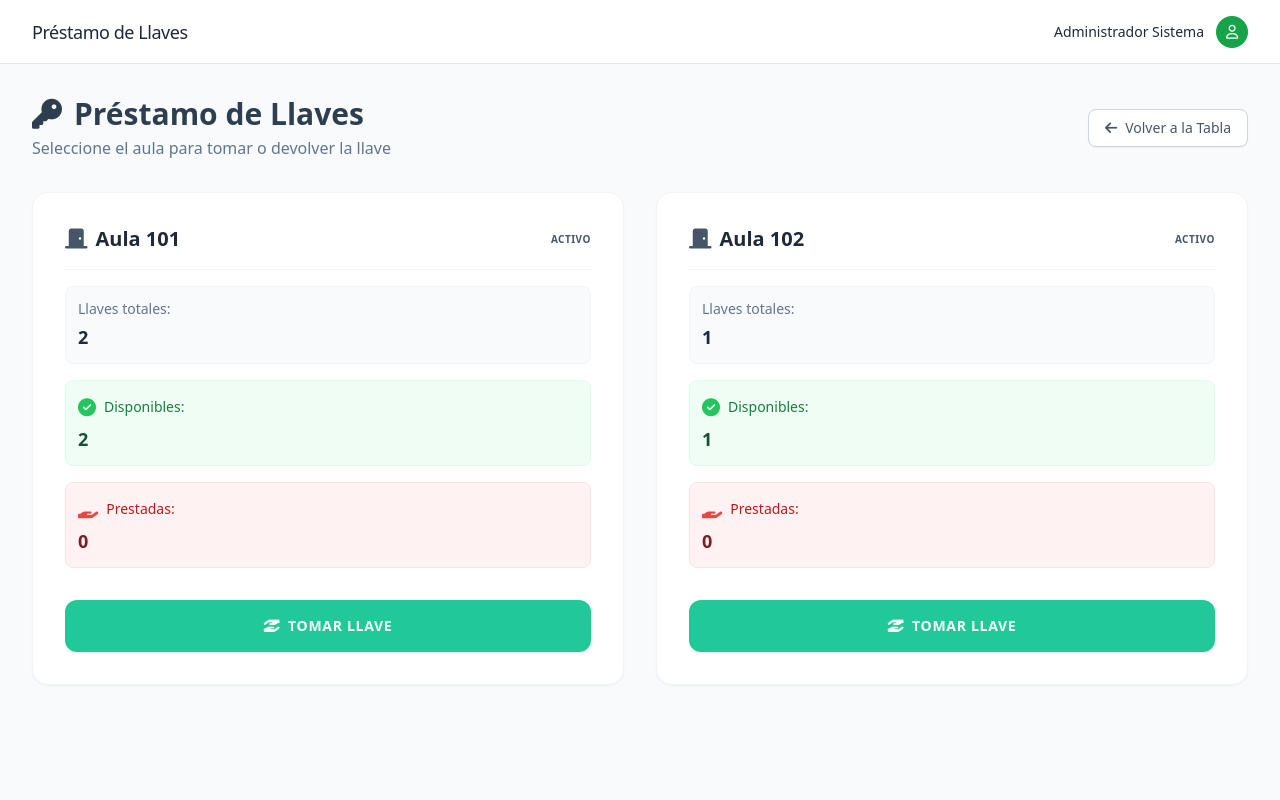
After one commit to branr9/registro_ingreso_sena, a PHP site: page /views/keyviews/prestamo_llaves.php in a window 1280 px wide. The commit adds this page. Run offline with PHP 8.4, Linux system fonts and the light colour scheme; some libraries are stand-ins or nearby versions.

Commit message:
se crea la pantalla prestamo llave
se crearon las pantallas de tomar/devolver llave y tomar llave

```diff
--- a/registroIngreso/views/keyviews/keyviews.php
+++ b/registroIngreso/views/keyviews/keyviews.php
@@ -59,7 +59,9 @@
                 <h3 class="text-lg font-bold">Listado de Aulas</h3>
                 <div class="flex gap-3">
                     <button id="btn-nueva-aula" class="btn-primario"><i class="fa-solid fa-plus mr-1"></i> Nueva Aula</button>
-                    <button id="btn-registrar-prestamo" class="btn-secundario"><i class="fa-solid fa-hand-holding-hand mr-1"></i> Tomar/Devolver</button>
+                    <a href="prestamo_llaves.php" id="btn-registrar-prestamo" class="btn-secundario inline-block">
+                        <i class="fa-solid fa-hand-holding-hand mr-1"></i> Tomar/Devolver
+                    </a>
                 </div>
             </div>
 
--- /dev/null
+++ b/registroIngreso/views/keyviews/prestamo_llaves.php
@@ -0,0 +1,181 @@
+<!DOCTYPE html>
+<html lang="es">
+<head>
+    <meta charset="UTF-8">
+    <meta name="viewport" content="width=device-width, initial-scale=1.0">
+    <title>Préstamo de Llaves</title>
+    <script src="https://cdn.tailwindcss.com"></script>
+    <link rel="stylesheet" href="https://cdnjs.cloudflare.com/ajax/libs/font-awesome/6.4.0/css/all.min.css">
+</head>
+<body class="bg-slate-50 text-slate-800 h-screen flex flex-col overflow-hidden relative">
+
+    <header class="h-16 bg-white border-b flex items-center justify-between px-8 shrink-0">
+        <h2 class="text-lg font-medium tracking-tight">Préstamo de Llaves</h2>
+        <div class="flex items-center gap-3">
+            <span class="text-sm font-medium">Administrador Sistema</span>
+            <div class="w-8 h-8 rounded-full bg-green-600 text-white flex items-center justify-center font-bold text-sm"><i class="fa-regular fa-user"></i></div>
+        </div>
+    </header>
+
+    <main class="flex-1 overflow-y-auto p-8">
+
+        <div class="mb-8 flex items-center justify-between">
+            <div>
+                <h1 class="text-3xl font-bold text-[#2c3e50] flex items-center gap-3 mb-1">
+                    <i class="fa-solid fa-key"></i> Préstamo de Llaves
+                </h1>
+                <p class="text-slate-500">Seleccione el aula para tomar o devolver la llave</p>
+            </div>
+            <a href="keyviews.php" class="text-slate-600 hover:text-slate-900 font-medium text-sm flex items-center gap-2 border border-slate-300 px-4 py-2 rounded-lg bg-white shadow-sm transition">
+                <i class="fa-solid fa-arrow-left"></i> Volver a la Tabla
+            </a>
+        </div>
+
+        <div class="grid grid-cols-1 md:grid-cols-2 gap-8">
+
+            <div class="bg-white rounded-2xl shadow-sm border border-slate-100 p-8 flex flex-col h-full hover:shadow-lg transition">
+                <div class="flex justify-between items-center border-b border-slate-100 pb-4 mb-4">
+                    <h3 class="text-xl font-bold text-slate-800 flex items-center gap-2">
+                        <i class="fa-solid fa-door-closed text-slate-600"></i> Aula 101
+                    </h3>
+                    <span class="text-[10px] font-bold tracking-wider text-slate-600 uppercase">ACTIVO</span>
+                </div>
+                <div class="space-y-4 flex-1">
+                    <div class="p-3 bg-slate-50 rounded-lg border border-slate-100">
+                        <p class="text-sm text-slate-500 mb-1">Llaves totales:</p>
+                        <p class="text-lg font-bold text-slate-800">2</p>
+                    </div>
+                    <div class="p-3 bg-green-50 rounded-lg border border-green-100">
+                        <p class="text-sm text-green-700 font-medium flex items-center gap-2 mb-1">
+                            <i class="fa-solid fa-circle-check text-green-500 text-lg"></i> Disponibles:
+                        </p>
+                        <p class="text-lg font-bold text-green-900">2</p>
+                    </div>
+                    <div class="p-3 bg-red-50 rounded-lg border border-red-100">
+                        <p class="text-sm text-red-700 font-medium flex items-center gap-2 mb-1">
+                            <i class="fa-solid fa-hand-holding text-red-500 text-lg"></i> Prestadas:
+                        </p>
+                        <p class="text-lg font-bold text-red-900">0</p>
+                    </div>
+                </div>
+                <button onclick="abrirModalLlave('Aula 101')" class="w-full mt-8 bg-[#20c997] hover:bg-emerald-500 text-white font-bold py-4 rounded-xl flex justify-center items-center gap-2 transition shadow-sm uppercase tracking-wider text-sm">
+                    <i class="fa-solid fa-hand-holding-hand"></i> Tomar Llave
+                </button>
+            </div>
+
+            <div class="bg-white rounded-2xl shadow-sm border border-slate-100 p-8 flex flex-col h-full hover:shadow-lg transition">
+                <div class="flex justify-between items-center border-b border-slate-100 pb-4 mb-4">
+                    <h3 class="text-xl font-bold text-slate-800 flex items-center gap-2">
+                        <i class="fa-solid fa-door-closed text-slate-600"></i> Aula 102
+                    </h3>
+                    <span class="text-[10px] font-bold tracking-wider text-slate-600 uppercase">ACTIVO</span>
+                </div>
+                <div class="space-y-4 flex-1">
+                    <div class="p-3 bg-slate-50 rounded-lg border border-slate-100">
+                        <p class="text-sm text-slate-500 mb-1">Llaves totales:</p>
+                        <p class="text-lg font-bold text-slate-800">1</p>
+                    </div>
+                    <div class="p-3 bg-green-50 rounded-lg border border-green-100">
+                        <p class="text-sm text-green-700 font-medium flex items-center gap-2 mb-1">
+                            <i class="fa-solid fa-circle-check text-green-500 text-lg"></i> Disponibles:
+                        </p>
+                        <p class="text-lg font-bold text-green-900">1</p>
+                    </div>
+                    <div class="p-3 bg-red-50 rounded-lg border border-red-100">
+                        <p class="text-sm text-red-700 font-medium flex items-center gap-2 mb-1">
+                            <i class="fa-solid fa-hand-holding text-red-500 text-lg"></i> Prestadas:
+                        </p>
+                        <p class="text-lg font-bold text-red-900">0</p>
+                    </div>
+                </div>
+                <button onclick="abrirModalLlave('Aula 102')" class="w-full mt-8 bg-[#20c997] hover:bg-emerald-500 text-white font-bold py-4 rounded-xl flex justify-center items-center gap-2 transition shadow-sm uppercase tracking-wider text-sm">
+                    <i class="fa-solid fa-hand-holding-hand"></i> Tomar Llave
+                </button>
+            </div>
+
+        </div>
+    </main>
+
+    <div id="modal-tomar-llave" class="fixed inset-0 bg-slate-900/60 hidden items-center justify-center z-50 backdrop-blur-sm p-4">
+
+        <div class="bg-white rounded-xl shadow-2xl w-full max-w-md flex flex-col max-h-[90vh]">
+
+            <div class="px-6 py-4 border-b border-slate-100 flex justify-between items-center shrink-0">
+                <h3 class="font-bold text-lg text-[#2c3e50] flex items-center gap-2">
+                    <i class="fa-solid fa-hand-holding-hand"></i> Tomar Llave
+                </h3>
+                <button onclick="cerrarModalLlave()" class="text-slate-400 hover:text-red-500 transition text-xl">
+                    <i class="fa-solid fa-xmark"></i>
+                </button>
+            </div>
+
+            <div class="p-6 overflow-y-auto">
+
+                <p class="text-sm text-slate-500 mb-5">Aula: <span id="modal-aula-nombre" class="font-bold text-slate-800">Cargando...</span></p>
+
+                <form id="form-tomar-llave" class="space-y-4">
+                    <div>
+                        <label class="block text-sm font-semibold text-slate-700 mb-1 flex items-center gap-2">
+                            <i class="fa-solid fa-user text-slate-500"></i> Nombre Completo <span class="text-red-500">*</span>
+                        </label>
+                        <input type="text" placeholder="Nombre completo" required class="w-full border border-slate-300 rounded-lg px-3 py-2 text-sm focus:outline-none focus:ring-2 focus:ring-[#52b202] focus:border-transparent transition">
+                    </div>
+
+                    <div>
+                        <label class="block text-sm font-semibold text-slate-700 mb-1 flex items-center gap-2">
+                            <i class="fa-solid fa-id-card text-slate-500"></i> Documento <span class="text-red-500">*</span>
+                        </label>
+                        <input type="text" placeholder="Número de documento" required class="w-full border border-slate-300 rounded-lg px-3 py-2 text-sm focus:outline-none focus:ring-2 focus:ring-[#52b202] focus:border-transparent transition">
+                    </div>
+
+                    <div>
+                        <label class="block text-sm font-semibold text-slate-700 mb-1 flex items-center gap-2">
+                            <i class="fa-solid fa-building text-slate-500"></i> Departamento
+                        </label>
+                        <input type="text" placeholder="Departamento al que pertenece" class="w-full border border-slate-300 rounded-lg px-3 py-2 text-sm focus:outline-none focus:ring-2 focus:ring-[#52b202] focus:border-transparent transition">
+                    </div>
+
+                    <div>
+                        <label class="block text-sm font-semibold text-slate-700 mb-1 flex items-center gap-2">
+                            <i class="fa-solid fa-phone text-slate-500"></i> Teléfono
+                        </label>
+                        <input type="tel" placeholder="Número de teléfono" class="w-full border border-slate-300 rounded-lg px-3 py-2 text-sm focus:outline-none focus:ring-2 focus:ring-[#52b202] focus:border-transparent transition">
+                    </div>
+
+                    <div>
+                        <label class="block text-sm font-semibold text-slate-700 mb-1 flex items-center gap-2">
+                            <i class="fa-solid fa-comment-dots text-slate-500"></i> Observaciones
+                        </label>
+                        <textarea placeholder="Observaciones..." rows="2" class="w-full border border-slate-300 rounded-lg px-3 py-2 text-sm focus:outline-none focus:ring-2 focus:ring-[#52b202] focus:border-transparent transition resize-none"></textarea>
+                    </div>
+                </form>
+            </div>
+
+            <div class="px-6 py-4 border-t border-slate-100 flex justify-end gap-3 shrink-0 bg-slate-50">
+                <button type="button" onclick="cerrarModalLlave()" class="px-4 py-2 text-slate-600 font-medium hover:bg-slate-200 rounded-lg transition text-sm">Cancelar</button>
+                <button type="submit" form="form-tomar-llave" class="px-5 py-2 bg-[#20c997] text-white font-bold rounded-lg hover:bg-emerald-500 transition shadow-sm text-sm uppercase tracking-wide">
+                    Registrar
+                </button>
+            </div>
+
+        </div>
+    </div>
+
+    <script>
+        const modalLlave = document.getElementById('modal-tomar-llave');
+        const spanAulaNombre = document.getElementById('modal-aula-nombre');
+
+        function abrirModalLlave(nombreAula) {
+            spanAulaNombre.textContent = nombreAula;
+            modalLlave.classList.remove('hidden');
+            modalLlave.classList.add('flex');
+        }
+
+        function cerrarModalLlave() {
+            modalLlave.classList.add('hidden');
+            modalLlave.classList.remove('flex');
+        }
+    </script>
+
+</body>
+</html>
```
